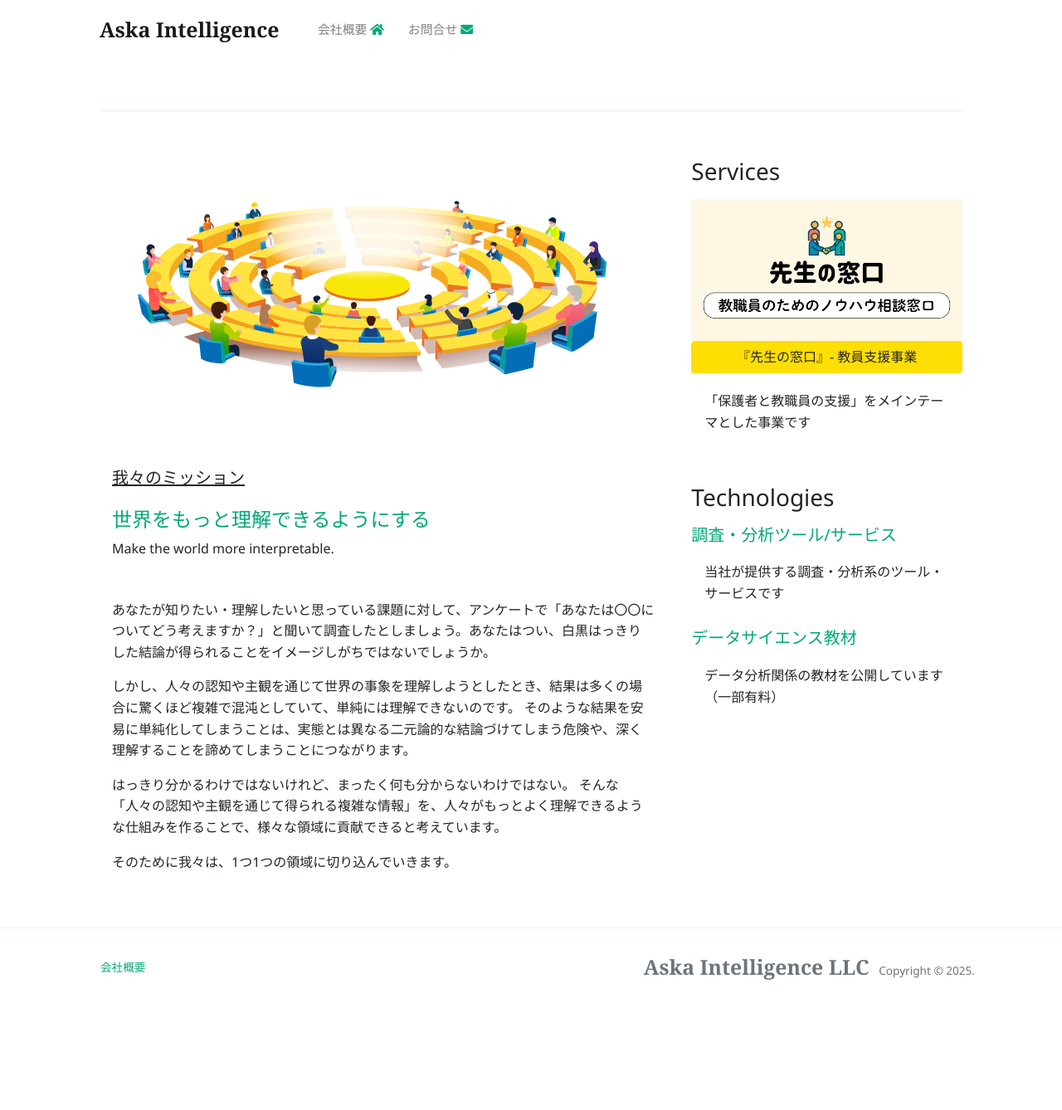
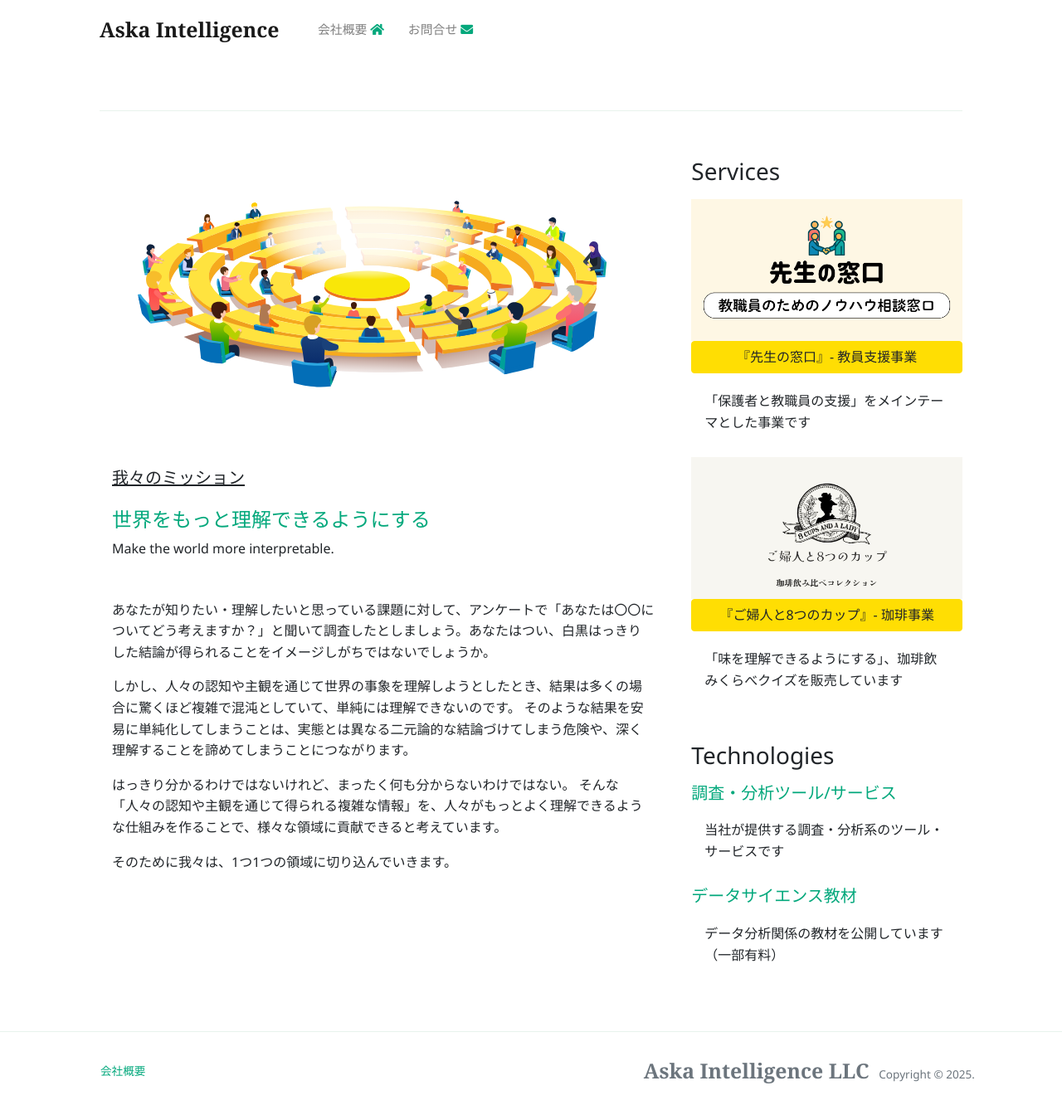
Before and after one commit to Aska-systems/ja, a Jekyll site: the page built from index.html, in a window 1280 px wide and 1338 px high. Shown: the whole window at 83% size. Built offline with Jekyll 4.4.1, drawn with Linux system fonts in a browser that asks for light colours; nearby versions of some CDN libraries; the list of posts is cut into pages by our own code.

Commit message:
Add 8 cups and a lady

```diff
--- a/_includes/sidebar.html
+++ b/_includes/sidebar.html
@@ -15,9 +15,12 @@
 
 <h3 class="mt-4 mb-3">Services</h3>
 <img src="{{ site.baseurl }}/assets/images/sensei-madoguchi.png" class="d-block">
-<a href="https://aska-intelligence.com/sensei-madoguchi" class="btn btn-warning d-block mb-2">『先生の窓口』- 教員支援事業</a>
+<a href="https://aska-intelligence.com/sensei-madoguchi/" class="btn btn-warning d-block mb-2">『先生の窓口』- 教員支援事業</a>
 <p class="nav-link mb-3">「保護者と教職員の支援」をメインテーマとした事業です</p>
 
+<img src="{{ site.baseurl }}/assets/images/8cups.jpg" class="d-block">
+<a href="https://eight-cups-and-a-lady.com/" class="btn btn-warning d-block mb-2">『ご婦人と8つのカップ』- 珈琲事業</a>
+<p class="nav-link mb-3">「味を理解できるようにする」、珈琲飲みくらべクイズを販売しています</p>
 
 
 
```
Also changed, not shown: assets/images/8cups.jpg (added), assets/images/avatar1.jpg (deleted), assets/images/avatar2.jpg (deleted), assets/images/demo1.jpg (deleted), assets/images/home.jpg (deleted), assets/images/jekyll.svg (deleted).
